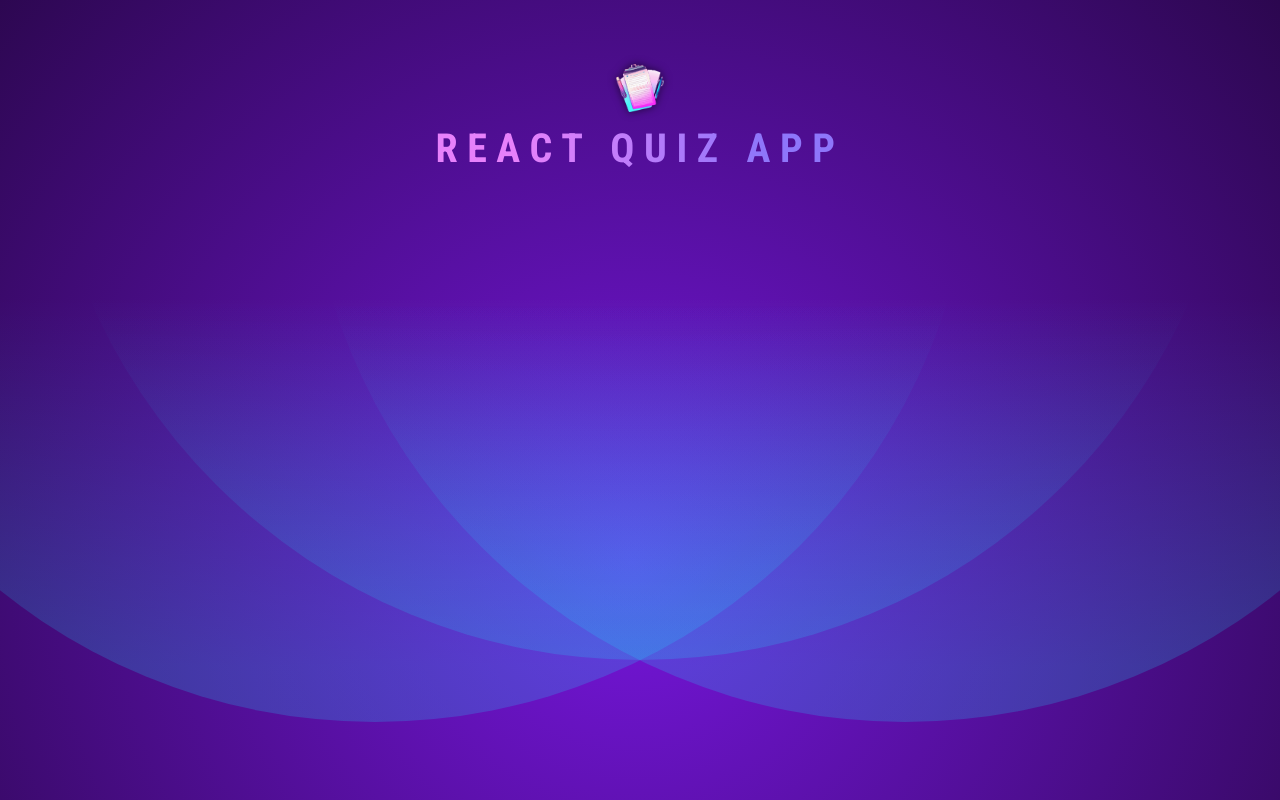
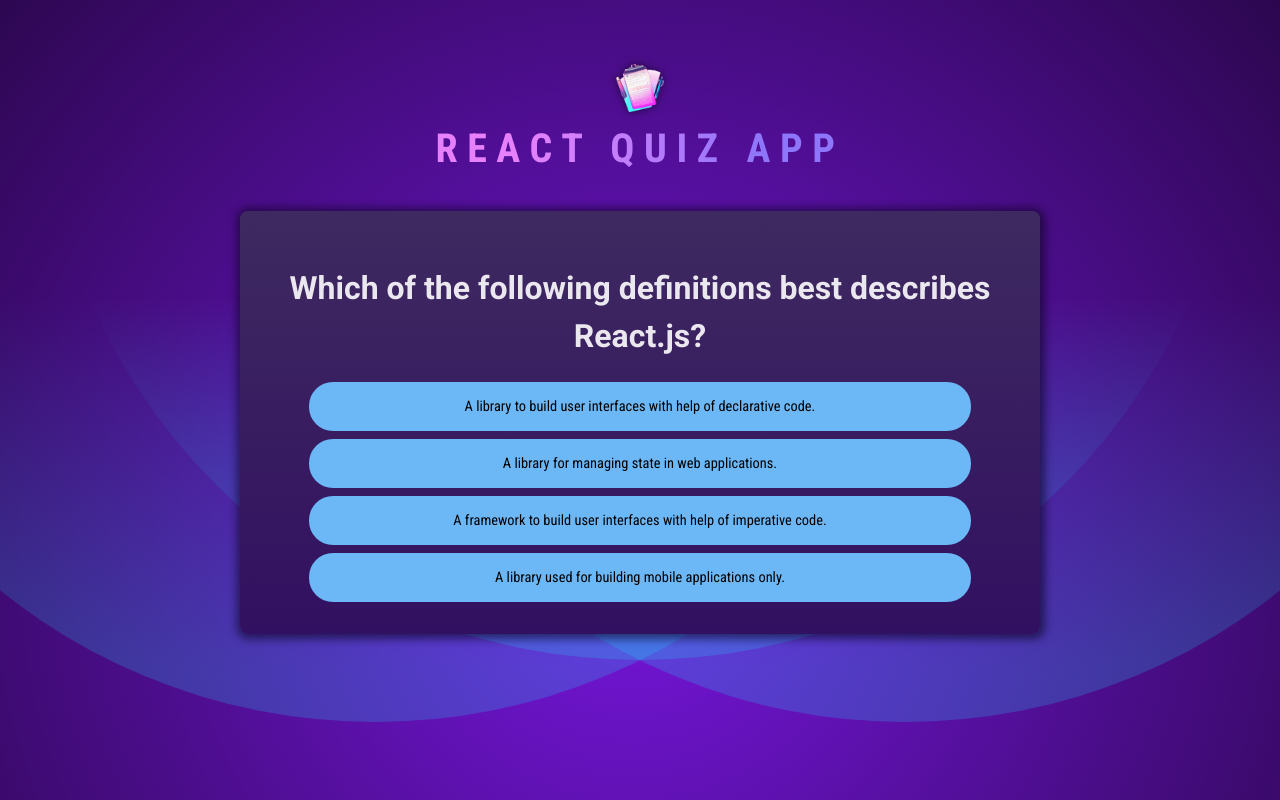
Before and after one commit to Ouss-tagh-dev/react-quiz-app, a React (Vite) app: page / in a window 1280 px wide. Built offline with nearby package versions, Linux system fonts and the light colour scheme.

Commit message:
Add questions and answers to the quiz component.

```diff
--- a/src/App.jsx
+++ b/src/App.jsx
@@ -1,9 +1,13 @@
 import Header from "./components/Header";
+import Quiz from "./components/Quiz";
 
 function App() {
   return (
     <div>
       <Header />
+      <main>
+        <Quiz />
+      </main>
     </div>
   );
 }
--- a/src/components/Quiz.jsx
+++ b/src/components/Quiz.jsx
@@ -1,9 +1,30 @@
 import React, { useState } from "react";
+import QUESTIONS from "./../questions";
 
 function Quiz() {
-  const [activeQuestionIndex, setActiveQuestionIndex] = useState(0);
   const [userAnswers, setUserAnswers] = useState([]);
-  return <p>Currently Active Question</p>;
+  const activeQuestionIndex = userAnswers.length;
+
+  const handleSelectAnswer = (selectedAnswer) => {
+    setUserAnswers((prevUserAnswers) => [...prevUserAnswers, selectedAnswer]);
+  };
+
+  return (
+    <div id="quiz">
+      <div id="question">
+        <h1>{QUESTIONS[activeQuestionIndex].text}</h1>
+        <ul id="answers">
+          {QUESTIONS[activeQuestionIndex].answers.map((answer, index) => (
+            <li key={index} className="answer">
+              <button onClick={() => handleSelectAnswer(answer)}>
+                {answer}
+              </button>
+            </li>
+          ))}
+        </ul>
+      </div>
+    </div>
+  );
 }
 
 export default Quiz;
--- /dev/null
+++ b/src/questions.js
@@ -0,0 +1,72 @@
+export default [
+  {
+    id: "q1",
+    text: "Which of the following definitions best describes React.js?",
+    answers: [
+      "A library to build user interfaces with help of declarative code.",
+      "A library for managing state in web applications.",
+      "A framework to build user interfaces with help of imperative code.",
+      "A library used for building mobile applications only.",
+    ],
+  },
+  {
+    id: "q2",
+    text: "What purpose do React hooks serve?",
+    answers: [
+      "Enabling the use of state and other React features in functional components.",
+      "Creating responsive layouts in React applications.",
+      "Handling errors within the application.",
+      "Part of the Redux library for managing global state.",
+    ],
+  },
+  {
+    id: "q3",
+    text: "Can you identify what JSX is?",
+    answers: [
+      "A JavaScript extension that adds HTML-like syntax to JavaScript.",
+      "A JavaScript library for building dynamic user interfaces.",
+      "A specific HTML version that was explicitly created for React.",
+      "A tool for making HTTP requests in a React application.",
+    ],
+  },
+  {
+    id: "q4",
+    text: "What is the most common way to create a component in React?",
+    answers: [
+      "By defining a JavaScript function that returns a renderable value.",
+      "By defining a custom HTML tag in JavaScript.",
+      "By creating a file with a .jsx extension.",
+      'By using the "new" keyword followed by the component name.',
+    ],
+  },
+  {
+    id: "q5",
+    text: 'What does the term "React state" imply?',
+    answers: [
+      "An object in a component that holds values and may cause the component to render on change.",
+      "The lifecycle phase a React component is in.",
+      "The overall status of a React application, including all props and components.",
+      "A library for managing global state in React applications.",
+    ],
+  },
+  {
+    id: "q6",
+    text: "How do you typically render list content in React apps?",
+    answers: [
+      "By using the map() method to iterate over an array of data and returning JSX.",
+      "By using the for() loop to iterate over an array of data and returning JSX.",
+      "By using the forEach() method to iterate over an array of data and returning JSX.",
+      "By using the loop() method to iterate over an array of data and returning JSX.",
+    ],
+  },
+  {
+    id: "q7",
+    text: "Which approach can NOT be used to render content conditionally?",
+    answers: [
+      "Using a the #if template syntax.",
+      "Using a ternary operator.",
+      "Using the && operator.",
+      "Using an if-else statement.",
+    ],
+  },
+];
```
